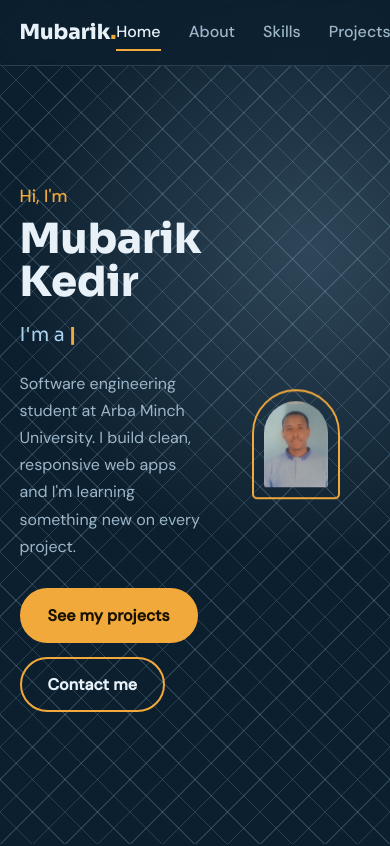
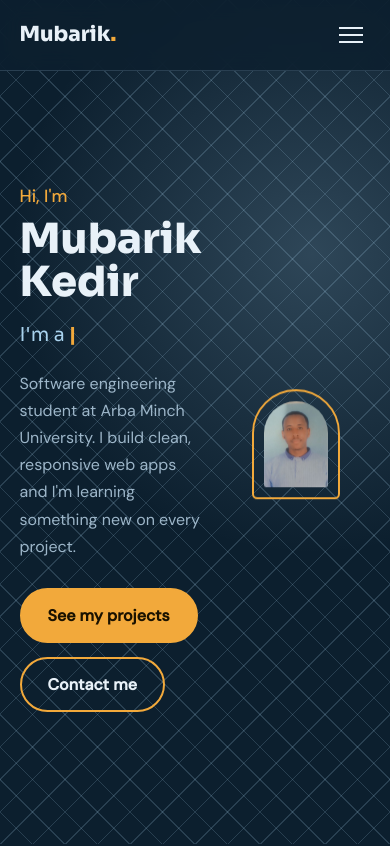
Before and after one commit to mubarik-kedir/my-portfolio, a plain HTML site: page index.html in a window 390 px wide. Shown: the top 846 px of the page. Drawn offline with Linux system fonts and the light colour scheme.

Commit message:
I start the website responsive

```diff
--- a/style.css
+++ b/style.css
@@ -443,3 +443,36 @@ footer{
   opacity:1;
   transform:none;
 }
+@media(max-width:820px){
+  .burger{
+    display:block;
+  }
+  nav{
+    position:absolute;
+    top:100%;
+    left:0;
+    right:0;
+    flex-direction:column;
+    gap:0;
+    background:var(--bg);
+    border-bottom:1px solid var(--line);
+    max-height:0;
+    overflow:hidden;
+    transition:max-height .35s
+  }
+  nav.open{
+    max-height:420px;
+    padding:10px 0;
+  }
+  nav a{
+    padding:14px 0;
+    border:0;
+
+  }
+  nav .theme{
+    margin:10px 0;
+  }
+  .burger[aria-expanded="true"] i:nth-child(1){transform:translateY(7px) rotate(45deg)}
+  .burger[aria-expanded="true"] i:nth-child(2){opacity:0}
+  .burger[aria-expanded="true"] i:nth-child(3){transform:translateY(-7px) rotate(-45deg)}
+}
```
